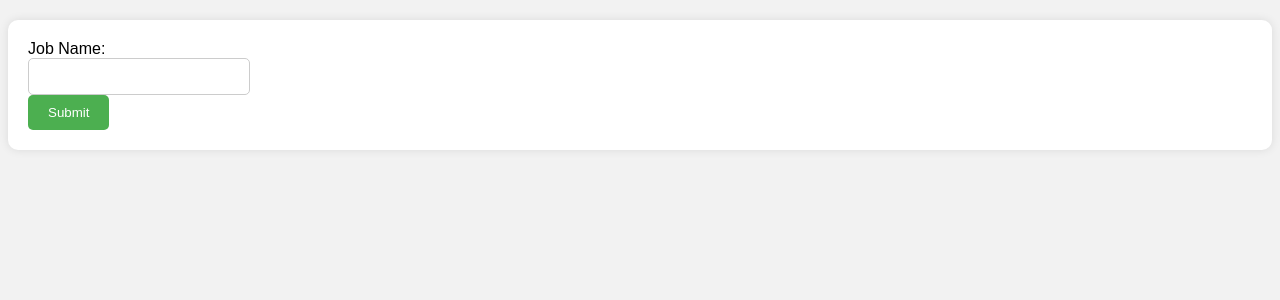
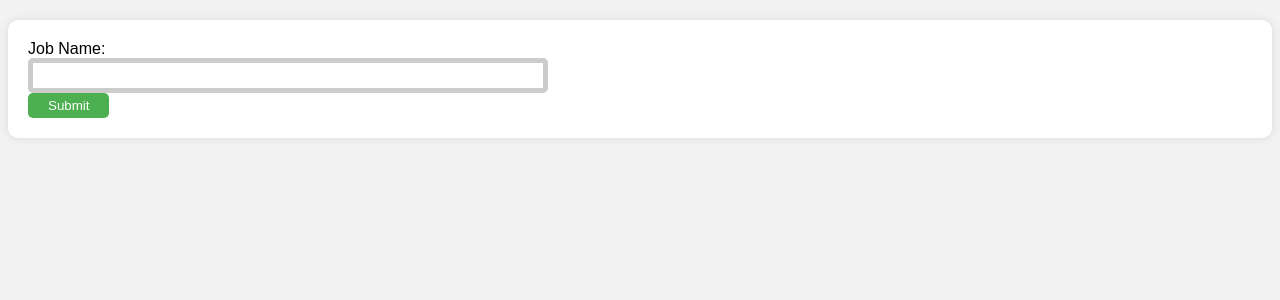
Before and after one commit to emutert/reed_api, a Flask app: page / in a window 1280 px wide. Shown: the top 300 px of the page. Run offline with Flask 3, Linux system fonts and the light colour scheme.

Commit message:
css changed

```diff
--- a/templates/styles.css
+++ b/static/css/styles.css
@@ -1,4 +1,3 @@
-/* styles.css */
 body {
     background-color: #f2f2f2;
     font-family: Arial, sans-serif;
@@ -13,14 +12,14 @@ form {
 }
 
 input[type="text"] {
-    width: 200px;
-    padding: 10px;
-    border: 1px solid #ccc;
+    width: 500px;
+    padding: 5px;
+    border: 5px solid #ccc;
     border-radius: 5px;
 }
 
 input[type="submit"] {
-    padding: 10px 20px;
+    padding: 5px 20px;
     background-color: #4CAF50;
     color: white;
     border: none;
--- a/templates/home.html
+++ b/templates/home.html
@@ -3,7 +3,7 @@
 <html>
 <head>
     <title>Job Scraper</title>
-    <link rel="stylesheet" type="text/css" href="styles.css">
+    <link rel="stylesheet" type="text/css" href="static/css/styles.css">
 </head>
 <body>
     <form method="POST">
@@ -11,6 +11,5 @@
         <input type="text" id="job_name" name="job_name"><br>
         <input type="submit" value="Submit">
     </form>
-
 </body>
 </html>
```
